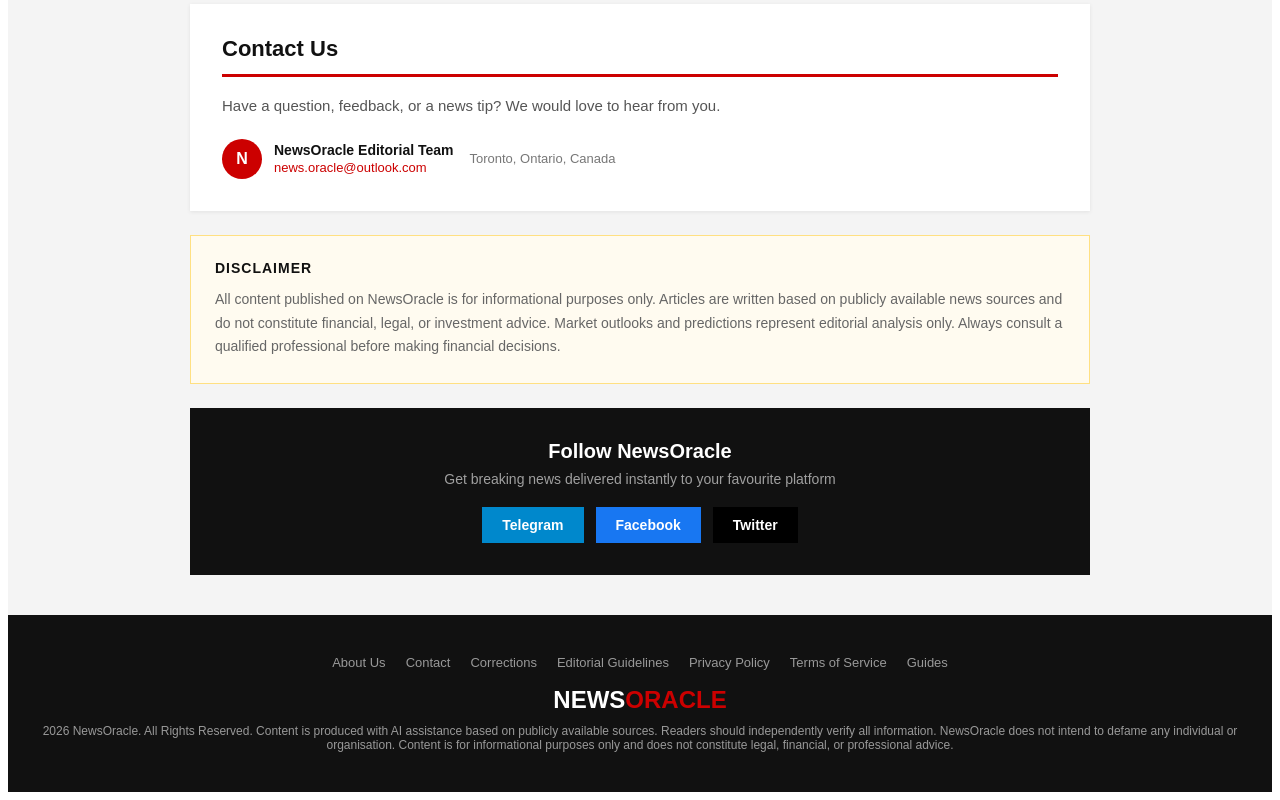
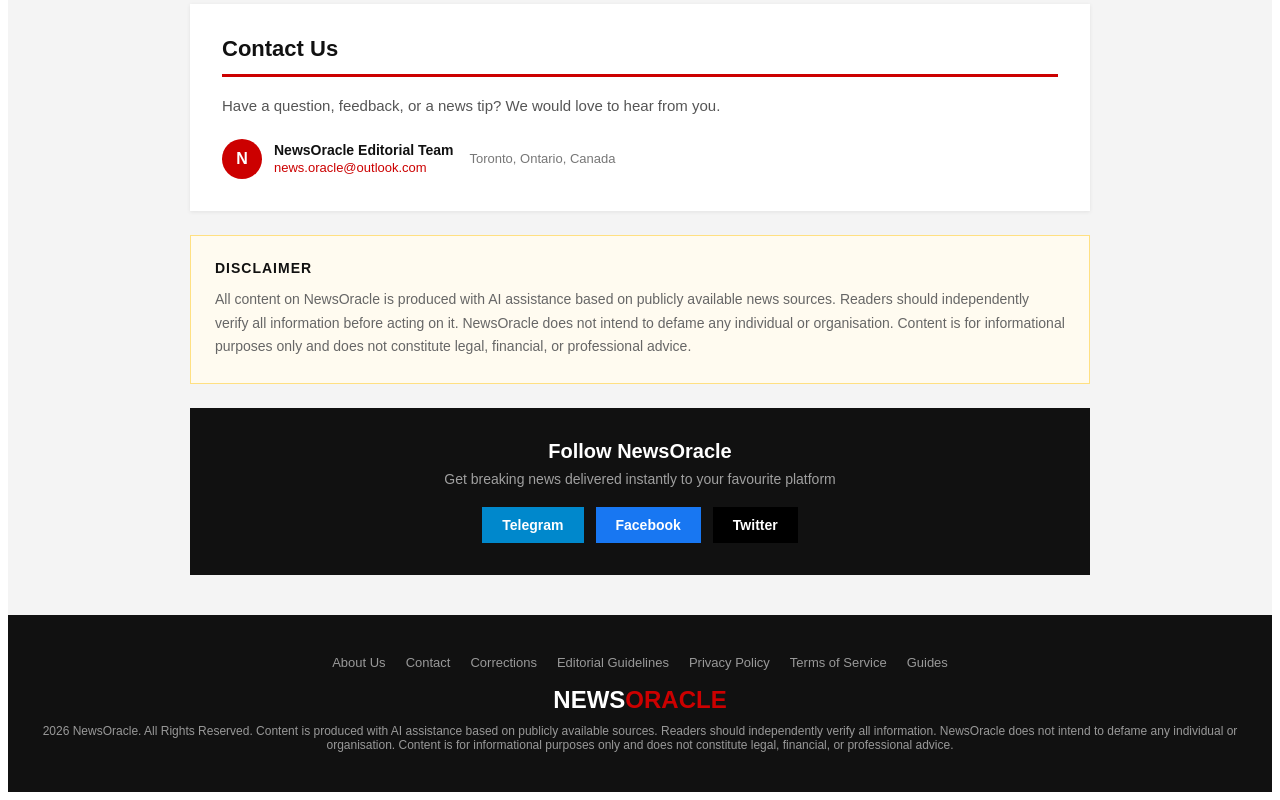
Before and after one commit to richmanempire001-cyber/newsoracle, a Next.js app: page /about in a window 1280 px wide. Shown: the part 2635-3435 px from the top of the page. Built offline with nearby package versions, Linux system fonts and the light colour scheme.

Commit message:
Update about.js

```diff
--- a/pages/about.js
+++ b/pages/about.js
@@ -294,7 +294,7 @@ export default function About() {
           <div style={{ background: '#fffbf0', border: '1px solid #ffe082', padding: '24px', marginBottom: '24px' }}>
             <h3 style={{ fontSize: '14px', fontWeight: '700', color: '#111', margin: '0 0 12px', textTransform: 'uppercase', letterSpacing: '1px' }}>Disclaimer</h3>
             <p style={{ fontSize: '14px', color: '#666', lineHeight: '1.7', margin: 0 }}>
-              All content published on NewsOracle is for informational purposes only. Articles are written based on publicly available news sources and do not constitute financial, legal, or investment advice. Market outlooks and predictions represent editorial analysis only. Always consult a qualified professional before making financial decisions.
+              All content on NewsOracle is produced with AI assistance based on publicly available news sources. Readers should independently verify all information before acting on it. NewsOracle does not intend to defame any individual or organisation. Content is for informational purposes only and does not constitute legal, financial, or professional advice.
             </p>
           </div>
 
```
